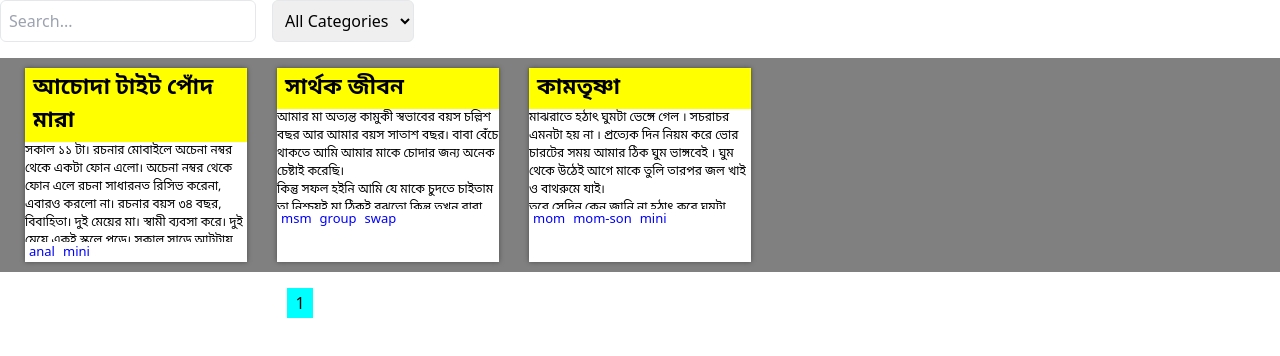
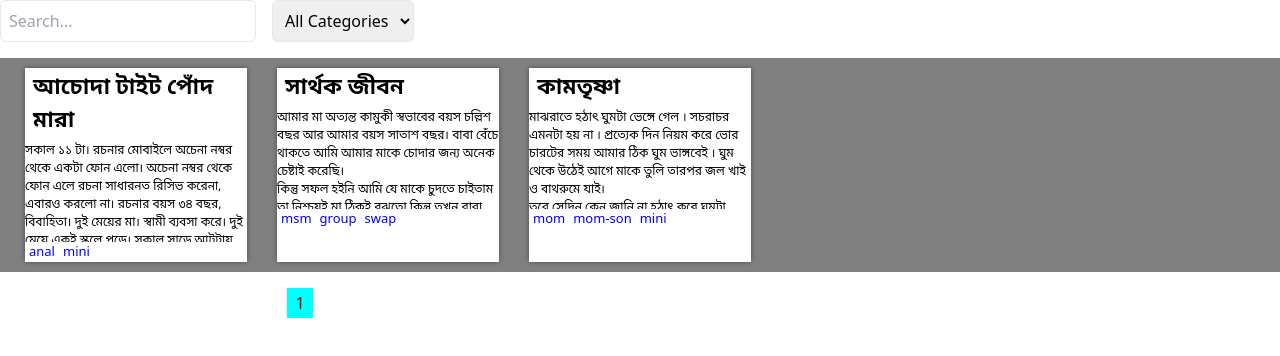
Before and after one commit to laboo25/cti, a React (Vite) app: page / in a window 1280 px wide. Shown: the top 356 px of the page. Built offline with nearby package versions, Linux system fonts and the light colour scheme.

Commit message:
Update Home.jsx

```diff
--- a/src/Components/Home/Home.jsx
+++ b/src/Components/Home/Home.jsx
@@ -78,7 +78,7 @@ const Home = () => {
         {visibleData.map((item) => (
           <div key={item.id} className="cards">
             {/* Your existing code for displaying items */}
-            <div className="w-full bg-[yellow] px-2 py-1">
+            <div className={`w-full bg-${item.ncol} px-2 py-1`}>
               <Link
                 to={`/${item.title}`}
                 className="text-[22px] font-semibold font-noto"
```
